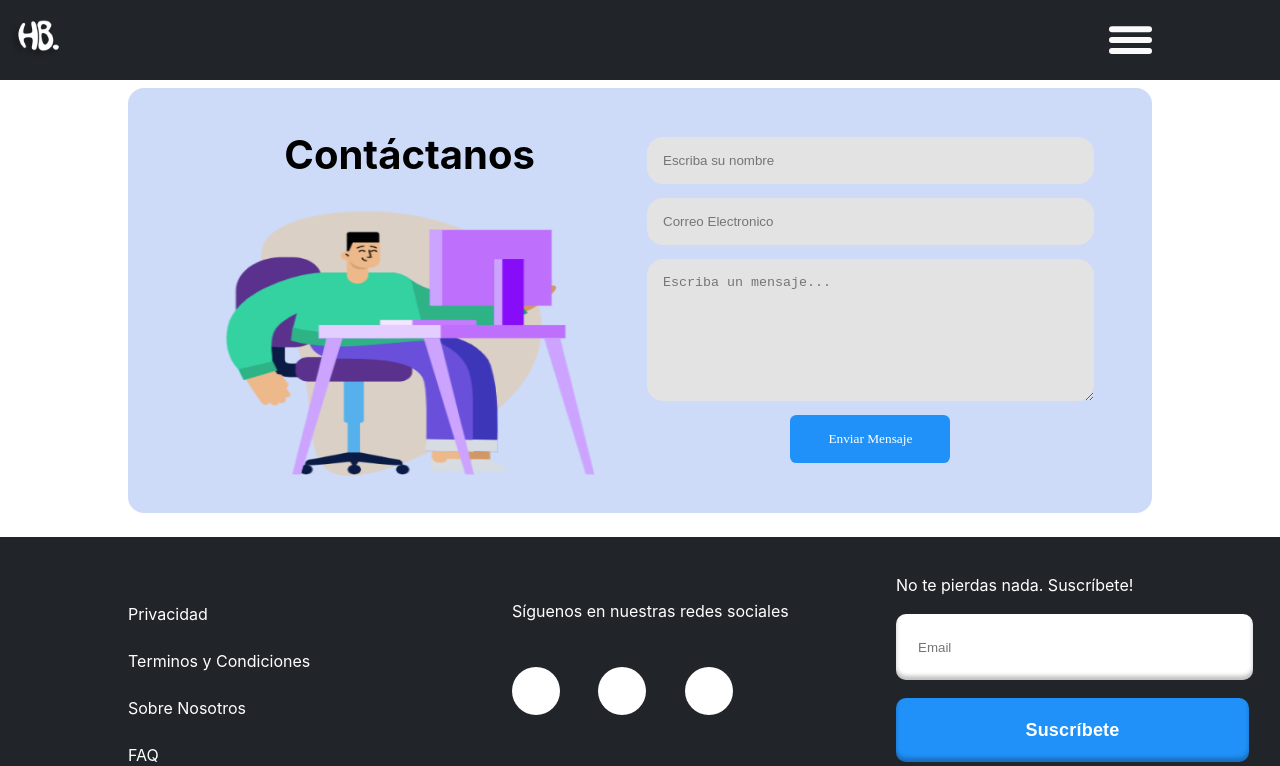
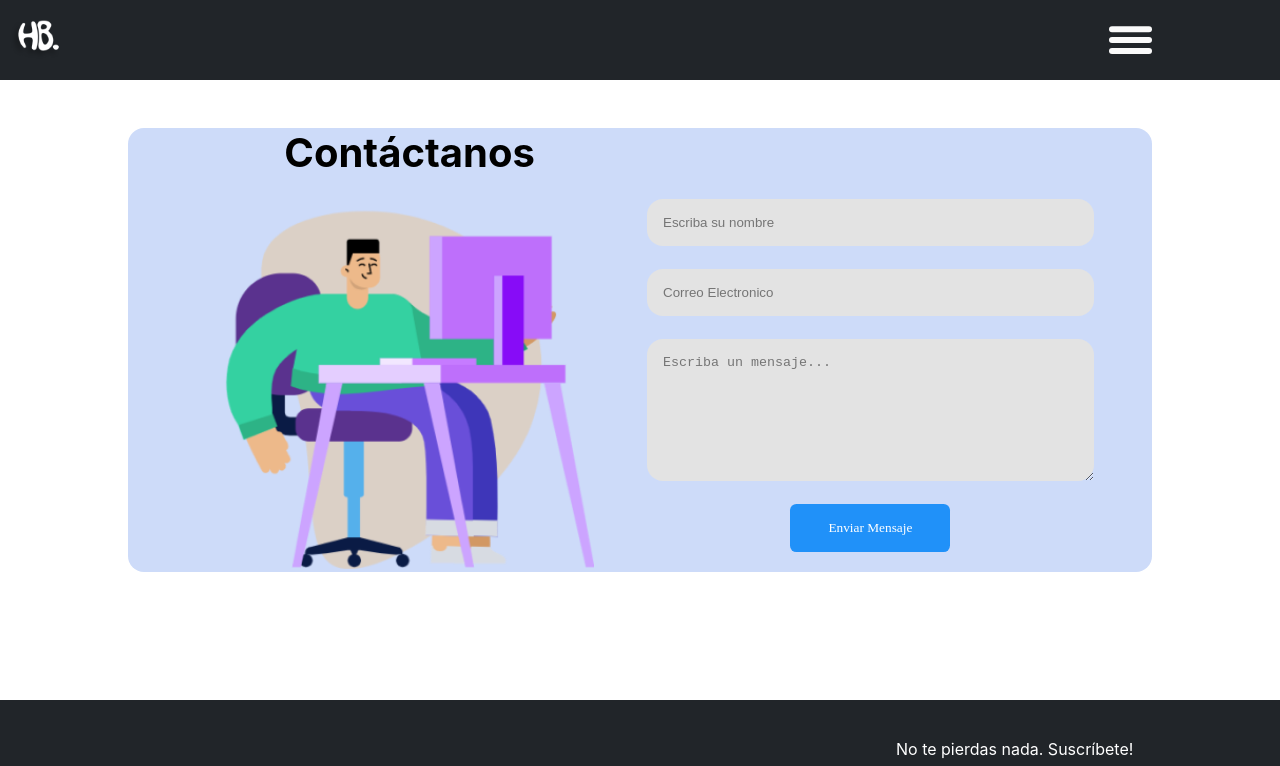
Before and after one commit to HearBound/LandingPage, a React (Create React App) app: page /contact in a window 1280 px wide. Shown: the top 766 px of the page. Built offline with nearby package versions, Linux system fonts and the light colour scheme.

Commit message:
Fixed some bugs

```diff
--- a/src/Components/NavBar/Navbar.css
+++ b/src/Components/NavBar/Navbar.css
@@ -4,7 +4,6 @@
   position: fixed;
   height: 80px;
   width: 90%;
-
   margin-left: 5%;
   display: flex;
   flex-direction: row;
--- a/src/Containers/Contact/Contact.css
+++ b/src/Containers/Contact/Contact.css
@@ -1,16 +1,20 @@
 .contactPage {
   width: 100%;
-  height: 100vh;
+  height: auto;
   display: flex;
   flex-direction: column;
 }
 
 .contactForm {
   width: 100%;
-  height: 100%;
+  height: auto;
   display: flex;
   align-items: center;
   justify-content: center;
+}
+.contactForm {
+  margin-top: 5%;
+  margin-bottom: 5%;
 }
 
 .contactFormBox {
@@ -23,6 +27,8 @@
   flex-direction: row;
   align-items: center;
   justify-content: center;
+  margin-top: 5%;
+  margin-bottom: 5%;
 }
 .contactImage {
   height: 80%;
@@ -44,7 +50,7 @@
 
 .contactInput {
   width: 45%;
-  height: 80%;
+  height: auto;
   display: flex;
   flex-direction: column;
   justify-content: space-around;
@@ -70,6 +76,10 @@ textarea {
   outline-style: none;
   border: none;
   border-radius: 1rem;
+  margin-bottom: 5%;
+}
+.contactMessage {
+  overflow: hidden;
 }
 
 .contactName {
@@ -86,7 +96,7 @@ textarea {
 }
 
 @media (max-width: 1300px) {
-  .contactForm {
+  .contactInput {
     margin-top: 5%;
   }
   .contactFormBox {
--- a/src/Containers/Home/Home.css
+++ b/src/Containers/Home/Home.css
@@ -432,3 +432,16 @@ section {
     margin-right: 8%;
   }
 }
+
+@media (max-width: 600px) {
+  .titleMain{
+    font-size: 42px;
+  }
+  .subtitleMain{
+    margin-top: 1%;
+    font-size:18px;
+  }
+  .newsletterMain p{
+    font-size:14px;
+  }
+}
```
